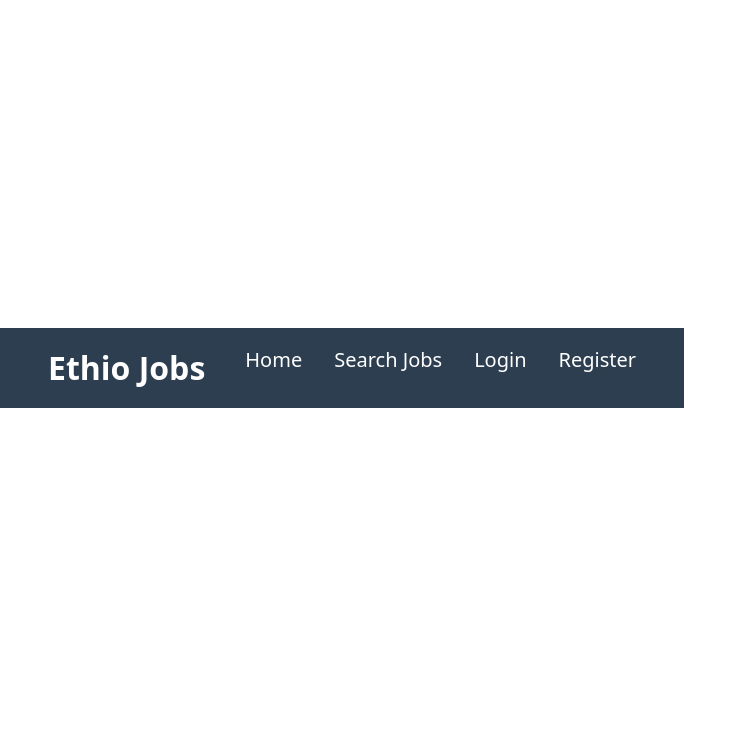
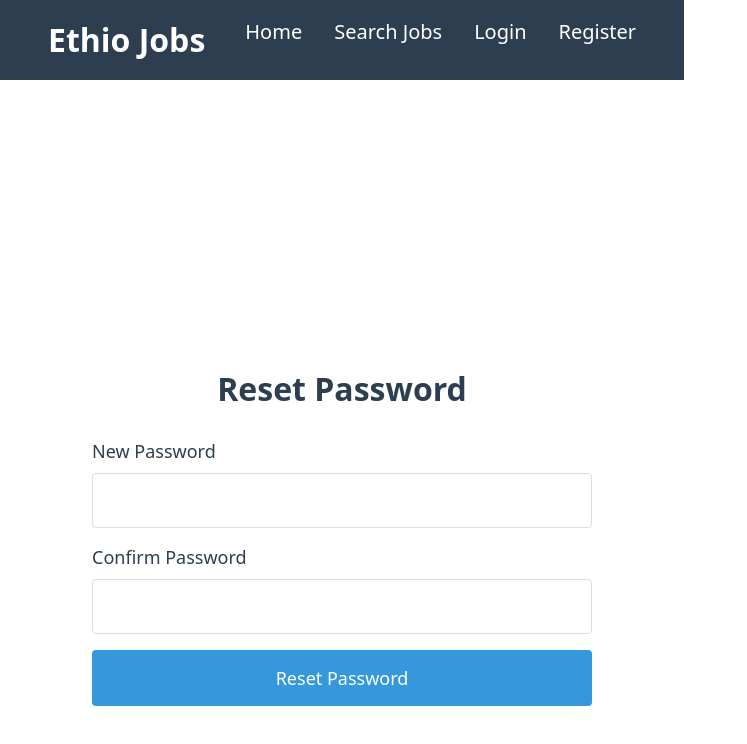
Before and after one commit to Adnan7389/Ethiopian-Job-Search, a React (Vite) app in the folder frontend/: page /reset-password in a window 1280 px wide. Shown: the top 744 px of the page, without its empty margins (0-747 px from the left). Built offline with nearby package versions, Linux system fonts and the light colour scheme.

Commit message:
Update forgot password flow to use a 6-digit code, add EnterResetCode page

```diff
--- a/frontend/src/App.jsx
+++ b/frontend/src/App.jsx
@@ -7,8 +7,9 @@ import Register from './pages/Register/Register';
 import ForgotPassword from './pages/ForgotPassword/ForgotPassword';
 import ResetPassword from './pages/ResetPassword/ResetPassword';
 import EnterCode from './pages/EnterCode/EnterCode';
+import EnterResetCode from './pages/EnterResetCode/EnterResetCode';
 import JobSearch from './pages/JobSearch/JobSearch';
-import ErrorBoundary from './components/ErrorBoundary/ErrorBoundary'; // Import ErrorBoundary
+import ErrorBoundary from './components/ErrorBoundary/ErrorBoundary';
 
 function PrivateRoute({ children }) {
   const { token, isVerified } = useSelector((state) => state.auth);
@@ -29,8 +30,9 @@ function App() {
             <Route path="/login" element={<Login />} />
             <Route path="/register" element={<Register />} />
             <Route path="/forgot-password" element={<ForgotPassword />} />
-          <Route path="/reset-password/:token" element={<ResetPassword />} />
-          <Route path="/enter-code" element={<EnterCode />} /> {/* New route */}
+            <Route path="/enter-reset-code" element={<EnterResetCode />} />
+            <Route path="/reset-password" element={<ResetPassword />} />
+            <Route path="/enter-code" element={<EnterCode />} />
             <Route
               path="/dashboard"
               element={<PrivateRoute><div>Dashboard</div></PrivateRoute>}
--- /dev/null
+++ b/frontend/src/pages/EnterResetCode/EnterResetCode.jsx
@@ -0,0 +1,70 @@
+import React, { useState } from "react";
+import { useDispatch } from "react-redux";
+import { useNavigate, useLocation } from "react-router-dom";
+import FormInput from "../../components/FormInput/FormInput";
+import Button from "../../components/Button/Button";
+import LoadingSpinner from "../../components/LoadingSpinner/LoadingSpinner";
+import { verifyResetCode } from "../../features/auth/authSlice";
+import styles from "./EnterResetCode.module.css";
+
+function EnterResetCode() {
+  const dispatch = useDispatch();
+  const navigate = useNavigate();
+  const location = useLocation();
+  const email = location.state?.email || "";
+  const [code, setCode] = useState("");
+  const [error, setError] = useState("");
+  const [loading, setLoading] = useState(false);
+
+  const handleSubmit = async (e) => {
+    e.preventDefault();
+    setLoading(true);
+    setError("");
+
+    if (!email) {
+      setError("Email not provided. Please start the reset process again.");
+      setLoading(false);
+      return;
+    }
+
+    if (!/^\d{6}$/.test(code)) {
+      setError("Please enter a valid 6-digit code");
+      setLoading(false);
+      return;
+    }
+
+    try {
+      await dispatch(verifyResetCode({ email, code })).unwrap();
+      navigate("/reset-password", { state: { email } });
+    } catch (err) {
+      setError(err || "Verification failed. Please try again.");
+      setLoading(false);
+    }
+  };
+
+  return (
+    <div className={styles.container}>
+      <h1 className={styles.title}>Enter Reset Code</h1>
+      <p className={styles.message}>
+        A 6-digit code has been sent to {email}. Please enter it below to reset your password.
+      </p>
+      <form onSubmit={handleSubmit} className={styles.form}>
+        <FormInput
+          label="Reset Code"
+          type="text"
+          value={code}
+          onChange={(e) => setCode(e.target.value)}
+          required
+          maxLength="6"
+          placeholder="123456"
+        />
+        {error && <p className={styles.error}>{error}</p>}
+        <Button type="submit" variant="primary" disabled={loading}>
+          {loading ? <LoadingSpinner /> : "Verify Code"}
+        </Button>
+      </form>
+    </div>
+  );
+}
+
+export default EnterResetCode;
--- /dev/null
+++ b/frontend/src/pages/EnterResetCode/EnterResetCode.module.css
@@ -0,0 +1,86 @@
+.container {
+    display: flex;
+    flex-direction: column;
+    align-items: center;
+    justify-content: center;
+    min-height: 100vh;
+    background-color: #f9f9f9;
+    padding: 1rem;
+  }
+
+  .title {
+    font-size: 1.5rem;
+    margin-bottom: 1rem;
+    color: #2c3e50;
+  }
+
+  .message {
+    font-size: 1rem;
+    color: #7f8c8d;
+    margin-bottom: 1.5rem;
+    text-align: center;
+  }
+
+  .form {
+    background-color: white;
+    padding: 1.5rem;
+    border-radius: 8px;
+    box-shadow: 0 2px 4px rgba(0, 0, 0, 0.1);
+    width: 100%;
+    max-width: 400px;
+  }
+
+  .error {
+    color: #e74c3c;
+    font-size: 0.875rem;
+    margin-bottom: 1rem;
+    text-align: center;
+  }
+
+  @media (min-width: 768px) {
+    .container {
+      padding: 2rem;
+    }
+
+    .title {
+      font-size: 2rem;
+      margin-bottom: 1.5rem;
+    }
+
+    .message {
+      font-size: 1.125rem;
+    }
+
+    .form {
+      padding: 2rem;
+      max-width: 500px;
+    }
+
+    .error {
+      font-size: 1rem;
+    }
+  }
+
+  @media (min-width: 1025px) {
+    .container {
+      padding: 3rem;
+    }
+
+    .title {
+      font-size: 2.5rem;
+      margin-bottom: 2rem;
+    }
+
+    .message {
+      font-size: 1.25rem;
+    }
+
+    .form {
+      padding: 2.5rem;
+      max-width: 600px;
+    }
+
+    .error {
+      font-size: 1.125rem;
+    }
+  }
--- a/frontend/src/pages/ForgotPassword/ForgotPassword.jsx
+++ b/frontend/src/pages/ForgotPassword/ForgotPassword.jsx
@@ -1,35 +1,54 @@
-import { useForm } from 'react-hook-form';
-import { useDispatch, useSelector } from 'react-redux';
-import FormInput from '../../components/FormInput/FormInput';
-import Button from '../../components/Button/Button';
-import LoadingSpinner from '../../components/LoadingSpinner/LoadingSpinner';
-import { forgotPassword  } from "../../features/auth/authSlice";
-import styles from './ForgotPassword.module.css';
+import React, { useState } from "react";
+import { useDispatch } from "react-redux";
+import { useNavigate } from "react-router-dom";
+import FormInput from "../../components/FormInput/FormInput";
+import Button from "../../components/Button/Button";
+import LoadingSpinner from "../../components/LoadingSpinner/LoadingSpinner";
+import { forgotPassword } from "../../features/auth/authSlice";
+import styles from "./ForgotPassword.module.css";
 
 function ForgotPassword() {
-  const { register, handleSubmit, formState: { errors } } = useForm();
   const dispatch = useDispatch();
-  const { loading, error } = useSelector((state) => state.auth);
+  const navigate = useNavigate();
+  const [email, setEmail] = useState("");
+  const [error, setError] = useState("");
+  const [message, setMessage] = useState("");
+  const [loading, setLoading] = useState(false);
 
-  const onSubmit = (data) => {
-    dispatch(forgotPassword(data.email));
+  const handleSubmit = async (e) => {
+    e.preventDefault();
+    setLoading(true);
+    setError("");
+    setMessage("");
+
+    try {
+      await dispatch(forgotPassword(email)).unwrap();
+      setMessage("A reset code has been sent to your email.");
+      setTimeout(() => {
+        navigate("/enter-reset-code", { state: { email } });
+      }, 2000);
+    } catch (err) {
+      setError(err || "Failed to send reset code. Please try again.");
+    } finally {
+      setLoading(false);
+    }
   };
 
   return (
     <div className={styles.container}>
-      <h2 className={styles.title}>Forgot Password</h2>
-      <form onSubmit={handleSubmit(onSubmit)} className={styles.form}>
+      <h1 className={styles.title}>Forgot Password</h1>
+      <form onSubmit={handleSubmit} className={styles.form}>
         <FormInput
           label="Email"
-          name="email"
           type="email"
-          register={register}
-          error={errors.email}
-          {...register('email', { required: 'Email is required', pattern: { value: /^\S+@\S+$/i, message: 'Invalid email' } })}
+          value={email}
+          onChange={(e) => setEmail(e.target.value)}
+          required
         />
         {error && <p className={styles.error}>{error}</p>}
-        <Button type="submit" disabled={loading}>
-          {loading ? <LoadingSpinner /> : 'Send Reset Link'}
+        {message && <p className={styles.message}>{message}</p>}
+        <Button type="submit" variant="primary" disabled={loading}>
+          {loading ? <LoadingSpinner /> : "Send Reset Code"}
         </Button>
       </form>
     </div>
--- a/frontend/src/pages/ResetPassword/ResetPassword.jsx
+++ b/frontend/src/pages/ResetPassword/ResetPassword.jsx
@@ -1,42 +1,84 @@
-import { useForm } from 'react-hook-form';
-import { useDispatch, useSelector } from 'react-redux';
-import { useParams, useNavigate } from 'react-router-dom';
-import FormInput from '../../components/FormInput/FormInput';
-import Button from '../../components/Button/Button';
-import LoadingSpinner from '../../components/LoadingSpinner/LoadingSpinner';
-import { resetPassword } from '../../features/auth/authSlice';
-import styles from './ResetPassword.module.css';
+import React, { useState } from "react";
+import { useDispatch } from "react-redux";
+import { useNavigate, useLocation } from "react-router-dom";
+import FormInput from "../../components/FormInput/FormInput";
+import Button from "../../components/Button/Button";
+import LoadingSpinner from "../../components/LoadingSpinner/LoadingSpinner";
+import { resetPassword } from "../../features/auth/authSlice";
+import styles from "./ResetPassword.module.css";
 
 function ResetPassword() {
-  const { token } = useParams();
-  const { register, handleSubmit, formState: { errors } } = useForm();
   const dispatch = useDispatch();
   const navigate = useNavigate();
-  const { loading, error } = useSelector((state) => state.auth);
+  const location = useLocation();
+  const email = location.state?.email || "";
+  const [formData, setFormData] = useState({
+    password: "",
+    confirmPassword: "",
+  });
+  const [error, setError] = useState("");
+  const [message, setMessage] = useState("");
+  const [loading, setLoading] = useState(false);
 
-  const onSubmit = (data) => {
-    dispatch(resetPassword({ token, password: data.password })).then((result) => {
-      if (result.meta.requestStatus === 'fulfilled') {
-        navigate('/login');
-      }
-    });
+  const handleChange = (e) => {
+    const { name, value } = e.target;
+    setFormData((prev) => ({ ...prev, [name]: value }));
+  };
+
+  const handleSubmit = async (e) => {
+    e.preventDefault();
+    setLoading(true);
+    setError("");
+    setMessage("");
+
+    if (!email) {
+      setError("Email not provided. Please start the reset process again.");
+      setLoading(false);
+      return;
+    }
+
+    if (formData.password !== formData.confirmPassword) {
+      setError("Passwords do not match");
+      setLoading(false);
+      return;
+    }
+
+    try {
+      await dispatch(resetPassword({ email, password: formData.password })).unwrap();
+      setMessage("Password reset successfully. Redirecting to login...");
+      setTimeout(() => {
+        navigate("/login");
+      }, 2000);
+    } catch (err) {
+      setError(err || "Failed to reset password. Please try again.");
+      setLoading(false);
+    }
   };
 
   return (
     <div className={styles.container}>
-      <h2 className={styles.title}>Reset Password</h2>
-      <form onSubmit={handleSubmit(onSubmit)} className={styles.form}>
+      <h1 className={styles.title}>Reset Password</h1>
+      <form onSubmit={handleSubmit} className={styles.form}>
         <FormInput
           label="New Password"
           name="password"
           type="password"
-          register={register}
-          error={errors.password}
-          {...register('password', { required: 'Password is required', minLength: { value: 6, message: 'Minimum 6 characters' } })}
+          value={formData.password}
+          onChange={handleChange}
+          required
+        />
+        <FormInput
+          label="Confirm Password"
+          name="confirmPassword"
+          type="password"
+          value={formData.confirmPassword}
+          onChange={handleChange}
+          required
         />
         {error && <p className={styles.error}>{error}</p>}
-        <Button type="submit" disabled={loading}>
-          {loading ? <LoadingSpinner /> : 'Reset Password'}
+        {message && <p className={styles.message}>{message}</p>}
+        <Button type="submit" variant="primary" disabled={loading}>
+          {loading ? <LoadingSpinner /> : "Reset Password"}
         </Button>
       </form>
     </div>
```
Also changed, not shown: frontend/src/features/auth/authSlice.js (+22 -2 lines). Lines whose indentation alone changed are shown as unchanged.
